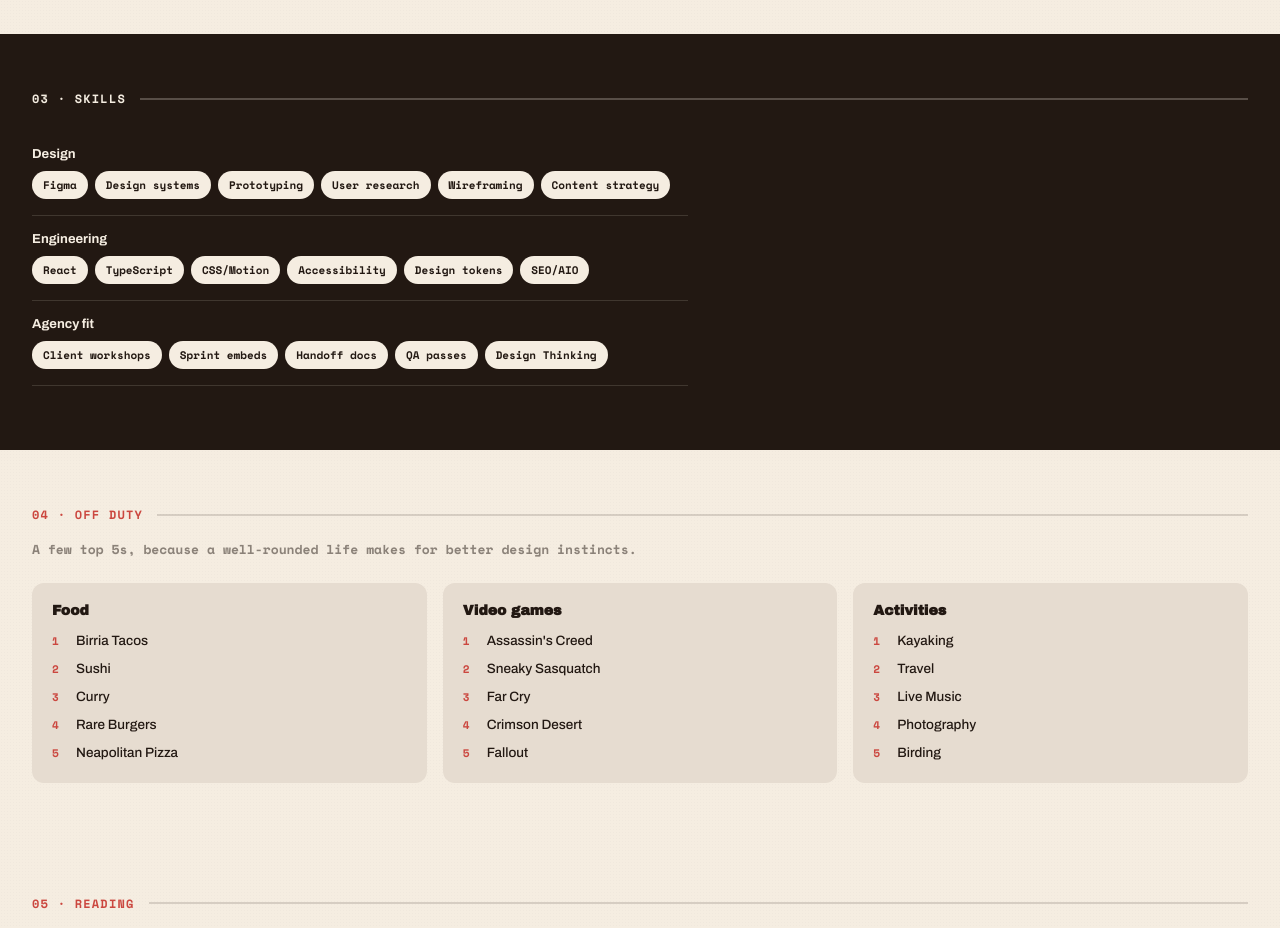
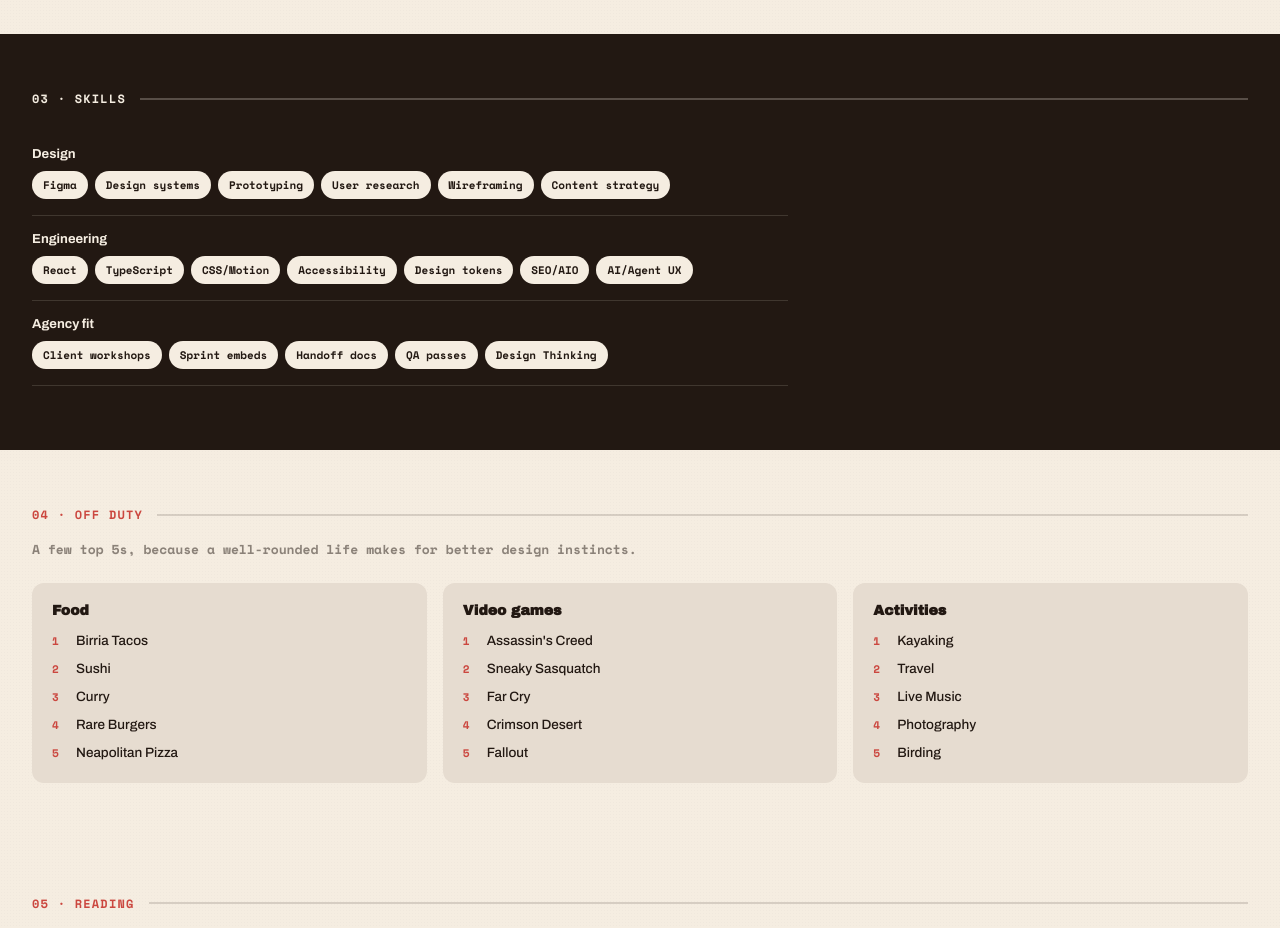
Before and after one commit to darroughw/freelancer, a Next.js app: page / in a window 1280 px wide. Shown: the part 2280-3208 px from the top of the page. Built offline with nearby package versions, Linux system fonts and the light colour scheme.

Commit message:
add AI/Agent UX skill tag, widen skills row to fit on one line
New tag ties to the Agent Status Console case study. Widened
.skill-table so all three skill rows sit on a single line at
desktop widths instead of wrapping unnecessarily.

```diff
--- a/app/page.tsx
+++ b/app/page.tsx
@@ -15,7 +15,7 @@ const SECTIONS = NAV_ITEMS.map((item) => item.id);
 
 const skillGroups = [
   { title: "Design", tags: ["Figma", "Design systems", "Prototyping", "User research", "Wireframing", "Content strategy"] },
-  { title: "Engineering", tags: ["React", "TypeScript", "CSS/Motion", "Accessibility", "Design tokens", "SEO/AIO"] },
+  { title: "Engineering", tags: ["React", "TypeScript", "CSS/Motion", "Accessibility", "Design tokens", "SEO/AIO", "AI/Agent UX"] },
   { title: "Agency fit", tags: ["Client workshops", "Sprint embeds", "Handoff docs", "QA passes", "Design Thinking"] },
 ];
 
--- a/app/styles/_skills.scss
+++ b/app/styles/_skills.scss
@@ -9,7 +9,7 @@
 .skill-table {
   display: flex;
   flex-direction: column;
-  max-width: 720px;
+  max-width: 820px;
   margin-top: 24px;
   padding: 0 clamp(16px, 4vw, 32px);
 }
```
